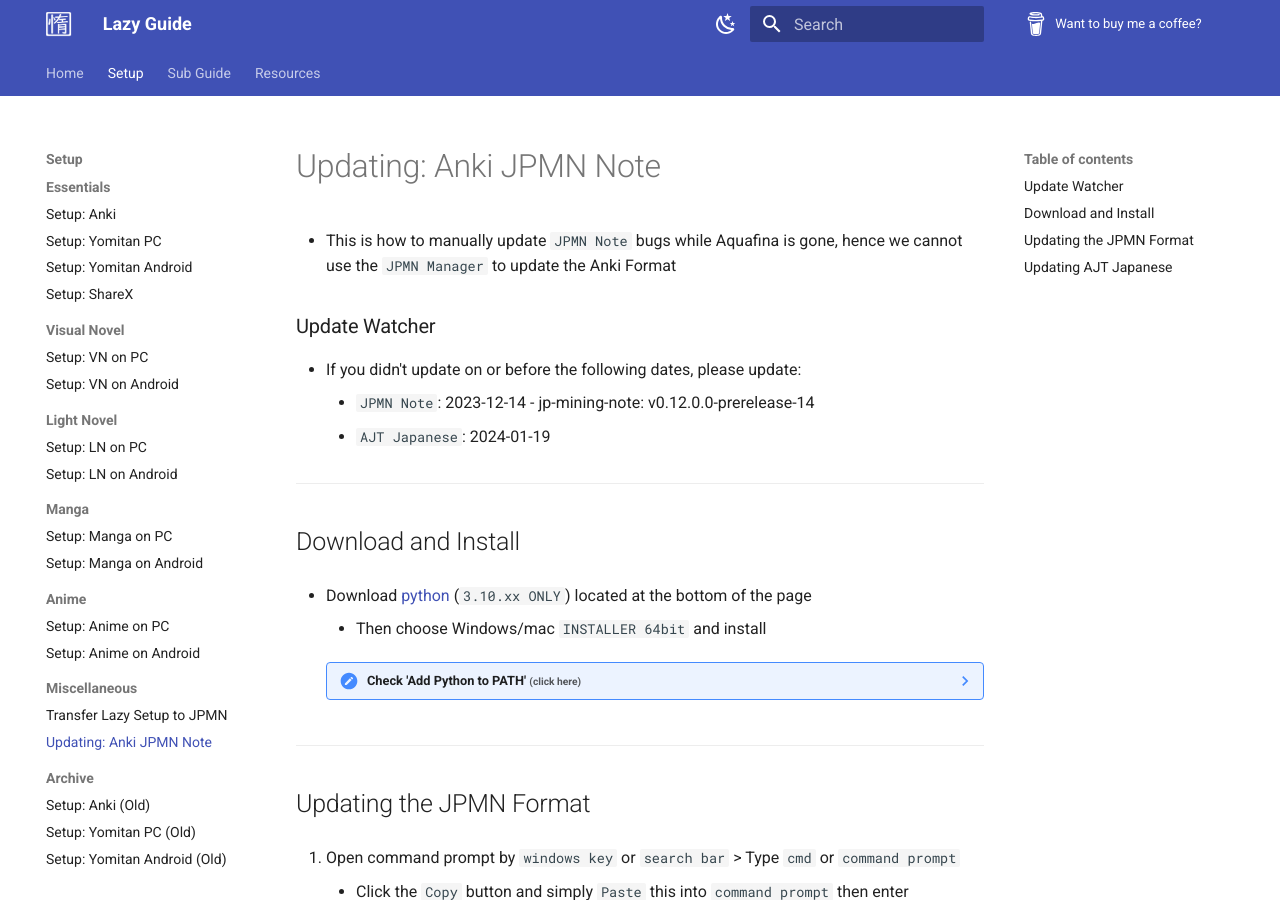
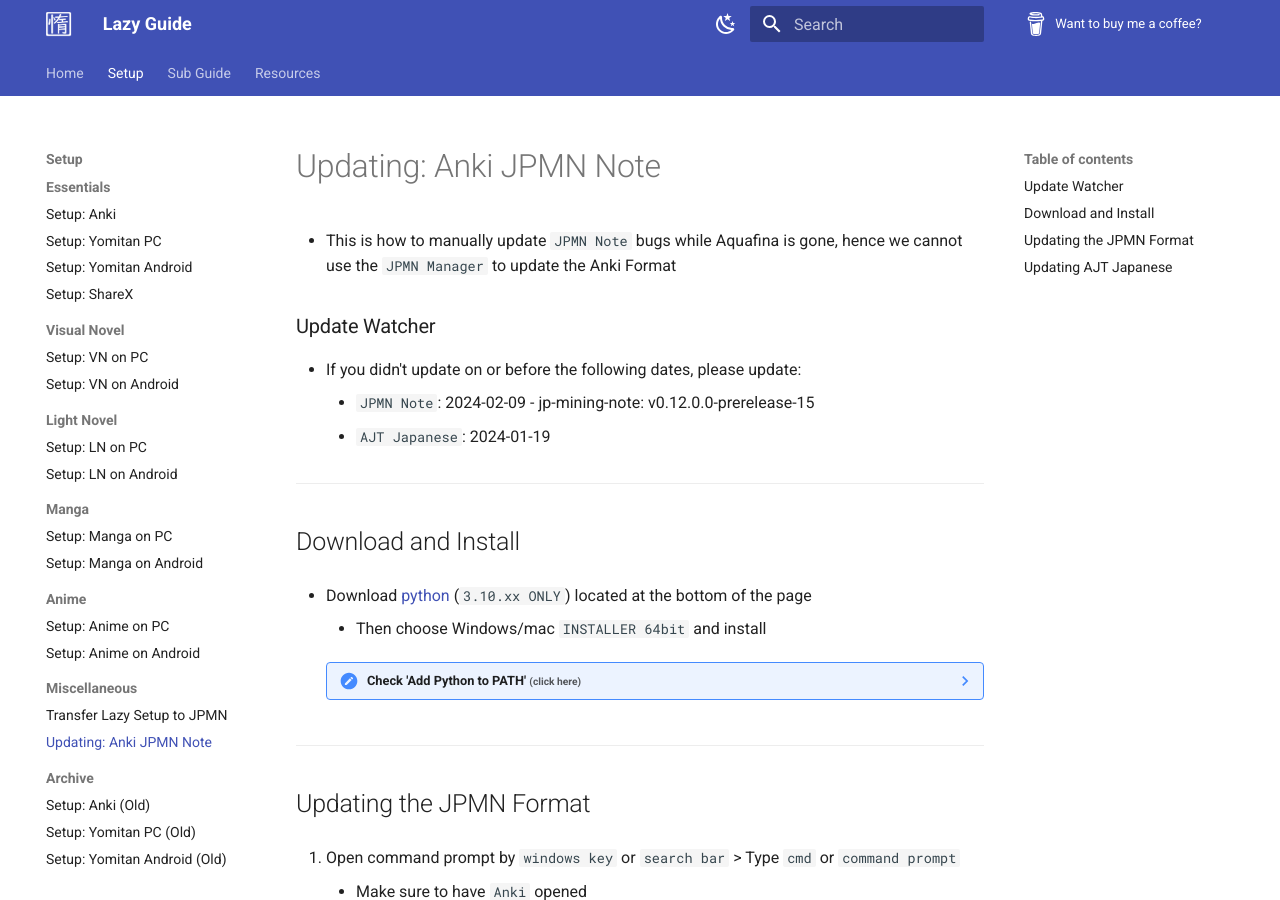
Before and after one commit to Xelieu/xelieu.github.io, an MkDocs documentation site: the page built from docs/jp-lazy-guide/updatingAnkiJPMNNote.md, in a window 1280 px wide and 900 px high. Built offline with MkDocs 1.6.1 and Material for MkDocs 9.7.7, drawn with Linux system fonts in a browser that asks for light colours.

Commit message:
$updated info

```diff
--- a/docs/jp-lazy-guide/updatingAnkiJPMNNote.md
+++ b/docs/jp-lazy-guide/updatingAnkiJPMNNote.md
@@ -5,7 +5,7 @@
 ### Update Watcher
 
 - If you didn't update on or before the following dates, please update:
-    - `JPMN Note`: 2023-12-14 - jp-mining-note: v0.12.0.0-prerelease-14
+    - `JPMN Note`: 2024-02-09 - jp-mining-note: v0.12.0.0-prerelease-15
     - `AJT Japanese`: 2024-01-19
 
 ---
@@ -24,6 +24,7 @@
 ## Updating the JPMN Format
 
 1. Open command prompt by `windows key` or `search bar` > Type `cmd` or `command prompt`
+    - Make sure to have `Anki` opened
     - Click the `Copy` button and simply `Paste` this into `command prompt` then enter
     - If you encounter a problem/version is still the same, delete the `jpmn-mining-note` folder that is usually located in `C:\Users\**YOUR NAME**` and re-do this step
         - On card preview, look at the top left and you will see `jp-mining-note` version
```
